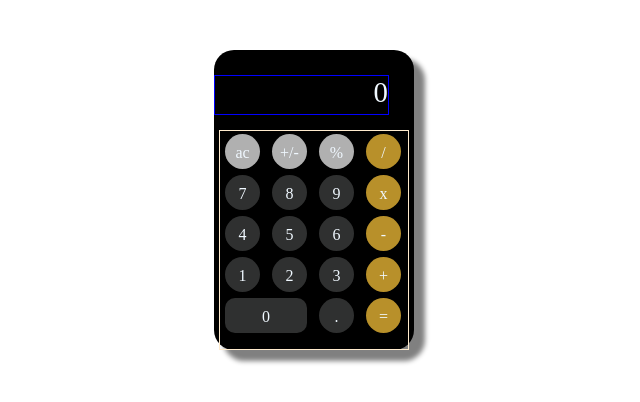
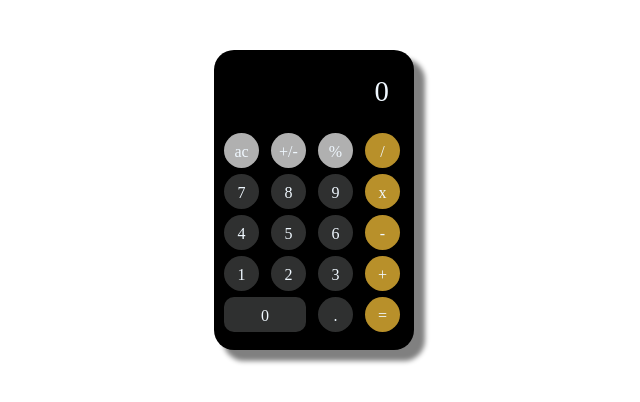
Before and after one commit to Abubakir111/calculator, a plain HTML site: page index.html in a window 1280 px wide. Shown: the whole page, without its empty margins (326-966 px from the left). Drawn offline with Linux system fonts and the light colour scheme.

Commit message:
removed the borders

```diff
--- a/css/index.css
+++ b/css/index.css
@@ -31,11 +31,11 @@ text-align: end;
     width: 100%;
     height: 40px;
     font-size: 1.8em;
-    border: 1px solid blue;
+    /* border: 1px solid blue; */
 
 }
 .btnContent {
-    border: 1px solid blanchedalmond;
+    /* border: 1px solid blanchedalmond; */
     margin: auto;
     width: 95%;
     height: 80%;
```
